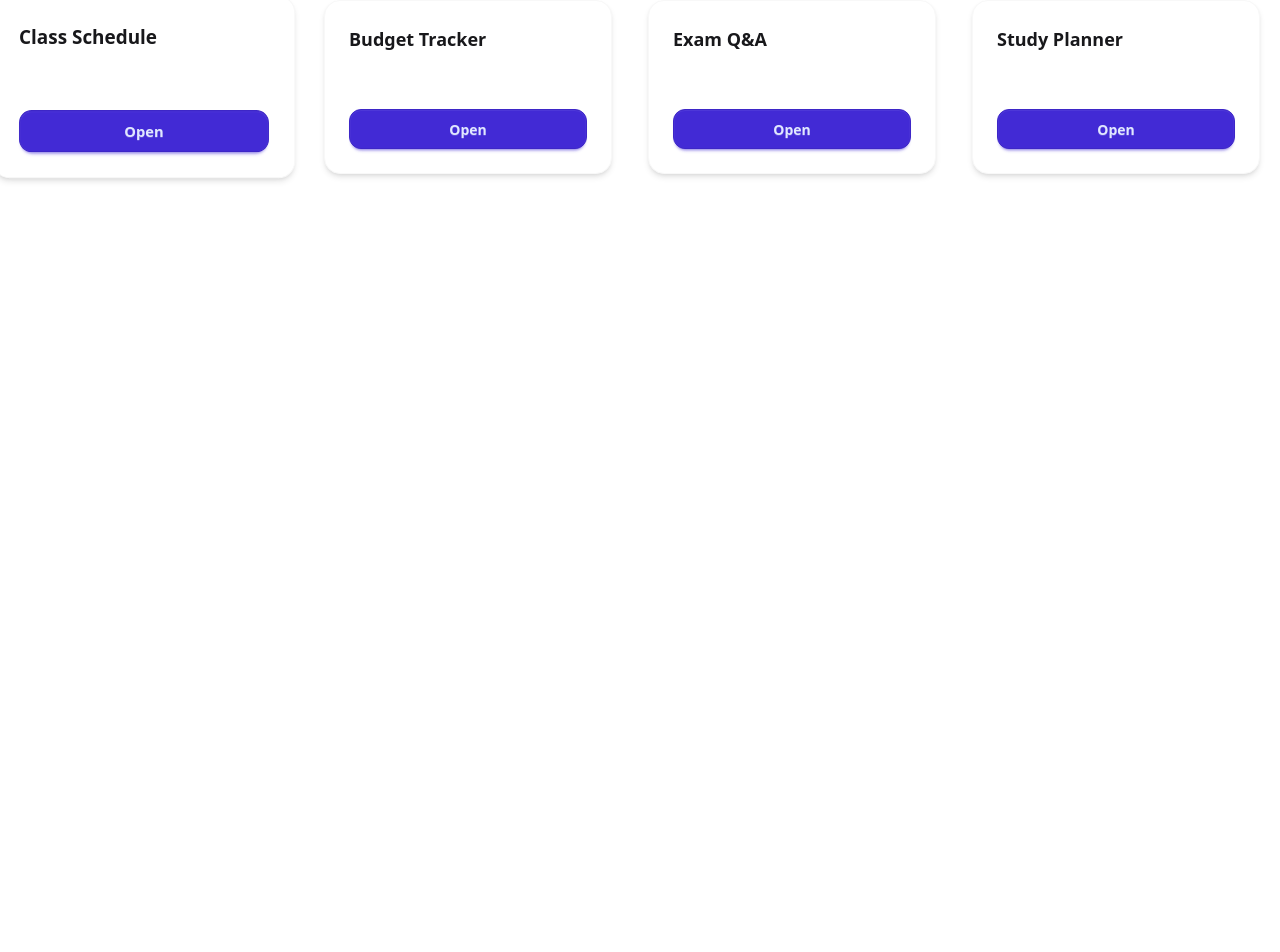
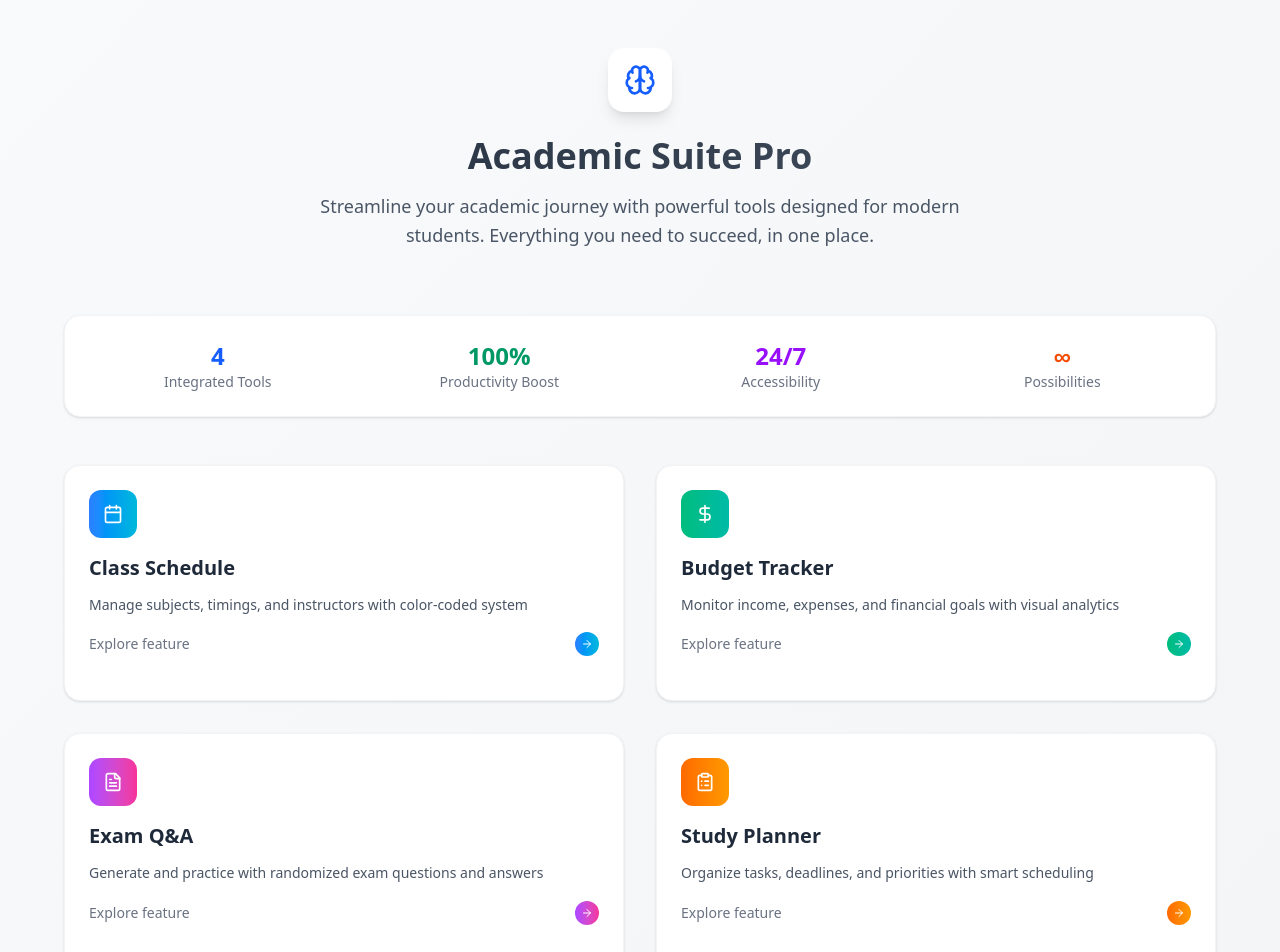
Before and after one commit to khokan/student-life-toolkit, a React (Vite) app in the folder client/: page / in a window 1280 px wide. Shown: the top 952 px of the page. Before the commit the page ends 800 px from the top, so only its background shows below. Built offline with nearby package versions, Linux system fonts and the light colour scheme; no server answers.

Commit message:
updated home and feature ux

```diff
--- a/client/src/components/FeatureCard.jsx
+++ b/client/src/components/FeatureCard.jsx
@@ -1,30 +1,49 @@
-
 import { motion } from "framer-motion";
 import { Link } from "react-router";
+import { ArrowRight } from "lucide-react";
 
-
-
-export default function FeatureCard({ title, description, icon, to }) {
+export default function FeatureCard({ title, description, icon, to, gradient, index }) {
   return (
     <motion.div
-      whileHover={{ scale: 1.05 }}
-      whileTap={{ scale: 0.97 }}
-      className="w-full sm:w-72"
+      initial={{ opacity: 0, y: 20 }}
+      animate={{ opacity: 1, y: 0 }}
+      transition={{ duration: 0.5, delay: index * 0.1 }}
+      whileHover={{ y: -5 }}
+      className="w-full group"
     >
-      <div className="card rounded-2xl shadow-md border border-base-200 hover:shadow-lg transition-all bg-base-100">
-        <div className="card-body p-6">
-          <div className="flex items-center gap-3 mb-4">
-            {icon && <div className="text-primary text-2xl">{icon}</div>}
-            <h3 className="card-title text-lg font-semibold">{title}</h3>
+      <Link to={to}>
+        <div className="bg-white rounded-2xl shadow-sm hover:shadow-md transition-all duration-300 border border-gray-100 p-6 h-full group-hover:border-gray-200">
+          {/* Icon with gradient background */}
+          <div className={`w-12 h-12 rounded-xl bg-gradient-to-r ${gradient} flex items-center justify-center mb-4 group-hover:scale-110 transition-transform duration-300`}>
+            <div className="text-white">
+              {icon}
+            </div>
           </div>
-          <p className="text-sm text-gray-600 mb-6">{description}</p>
-          <Link to={to}>
-            <button className="btn btn-primary w-full rounded-xl">
-              Open
-            </button>
-          </Link>
+
+          {/* Title */}
+          <h3 className="text-xl font-semibold text-gray-800 mb-3 group-hover:text-gray-900 transition-colors">
+            {title}
+          </h3>
+
+          {/* Description */}
+          <p className="text-gray-600 text-sm leading-relaxed mb-4">
+            {description}
+          </p>
+
+          {/* Action Link */}
+          <div className="flex items-center justify-between mt-4">
+            <span className="text-sm font-medium text-gray-500 group-hover:text-gray-700 transition-colors">
+              Explore feature
+            </span>
+            <div className={`w-6 h-6 rounded-full bg-gradient-to-r ${gradient} flex items-center justify-center group-hover:scale-110 transition-transform`}>
+              <ArrowRight className="w-3 h-3 text-white" />
+            </div>
+          </div>
+
+          {/* Gradient accent line */}
+          <div className={`h-1 bg-gradient-to-r ${gradient} rounded-full mt-4 w-0 group-hover:w-full transition-all duration-300`} />
         </div>
-      </div>
+      </Link>
     </motion.div>
   );
 }
--- a/client/src/components/Home.jsx
+++ b/client/src/components/Home.jsx
@@ -1,17 +1,111 @@
-import React from 'react'
-import FeatureCard from '../components/FeatureCard'
+import React from 'react';
+import FeatureCard from '../components/FeatureCard';
+import {
+  Calendar,
+  DollarSign,
+  FileText,
+  ClipboardList,
+  Brain,
+  Target,
+  BarChart3,
+  BookOpen
+} from 'lucide-react';
 
 const features = [
-  { title: 'Class Schedule', desc: 'CRUD subjects, time, instructor, color-coded', to: '/schedule' },
-  { title: 'Budget Tracker', desc: 'Track income & expenses with charts', to: '/budget' },
-  { title: 'Exam Q&A', desc: 'Generate random practice questions', to: '/exam' },
-  { title: 'Study Planner', desc: 'Tasks, deadlines, slots & priorities', to: '/planner' }
-]
+  {
+    title: 'Class Schedule',
+    description: 'Manage subjects, timings, and instructors with color-coded system',
+    to: '/schedule',
+    icon: <Calendar className="w-5 h-5" />,
+    gradient: 'from-blue-500 to-cyan-500'
+  },
+  {
+    title: 'Budget Tracker',
+    description: 'Monitor income, expenses, and financial goals with visual analytics',
+    to: '/budget',
+    icon: <DollarSign className="w-5 h-5" />,
+    gradient: 'from-emerald-500 to-teal-500'
+  },
+  {
+    title: 'Exam Q&A',
+    description: 'Generate and practice with randomized exam questions and answers',
+    to: '/exam',
+    icon: <FileText className="w-5 h-5" />,
+    gradient: 'from-purple-500 to-pink-500'
+  },
+  {
+    title: 'Study Planner',
+    description: 'Organize tasks, deadlines, and priorities with smart scheduling',
+    to: '/planner',
+    icon: <ClipboardList className="w-5 h-5" />,
+    gradient: 'from-orange-500 to-amber-500'
+  }
+];
 
-export default function Home(){
+export default function Home() {
   return (
-    <div className="grid grid-cols-1 md:grid-cols-2 lg:grid-cols-4 gap-4">
-      {features.map(f=> <FeatureCard key={f.title} {...f} />)}
+    <div className="min-h-screen bg-gradient-to-br from-slate-50 to-gray-100 py-12 px-4">
+      <div className="max-w-6xl mx-auto">
+        {/* Header */}
+        <div className="text-center mb-16">
+          <div className="inline-flex items-center justify-center w-16 h-16 bg-white rounded-2xl shadow-lg mb-6">
+            <Brain className="w-8 h-8 text-blue-600" />
+          </div>
+          <h1 className="text-4xl font-bold text-gray-800 mb-4 bg-gradient-to-r from-gray-800 to-gray-600 bg-clip-text text-transparent">
+            Academic Suite Pro
+          </h1>
+          <p className="text-lg text-gray-600 max-w-2xl mx-auto leading-relaxed">
+            Streamline your academic journey with powerful tools designed for modern students.
+            Everything you need to succeed, in one place.
+          </p>
+        </div>
+
+        {/* Stats Banner */}
+        <div className="bg-white rounded-2xl shadow-sm p-6 mb-12 border border-gray-100">
+          <div className="grid grid-cols-2 md:grid-cols-4 gap-6 text-center">
+            <div>
+              <div className="text-2xl font-bold text-blue-600">4</div>
+              <div className="text-sm text-gray-500">Integrated Tools</div>
+            </div>
+            <div>
+              <div className="text-2xl font-bold text-emerald-600">100%</div>
+              <div className="text-sm text-gray-500">Productivity Boost</div>
+            </div>
+            <div>
+              <div className="text-2xl font-bold text-purple-600">24/7</div>
+              <div className="text-sm text-gray-500">Accessibility</div>
+            </div>
+            <div>
+              <div className="text-2xl font-bold text-orange-600">∞</div>
+              <div className="text-sm text-gray-500">Possibilities</div>
+            </div>
+          </div>
+        </div>
+
+        {/* Features Grid */}
+        <div className="grid grid-cols-1 md:grid-cols-2 gap-8">
+          {features.map((feature, index) => (
+            <FeatureCard key={feature.title} {...feature} index={index} />
+          ))}
+        </div>
+
+        {/* CTA Section */}
+        <div className="text-center mt-16">
+          <div className="bg-white rounded-2xl shadow-sm p-8 border border-gray-100">
+            <Target className="w-12 h-12 text-blue-600 mx-auto mb-4" />
+            <h2 className="text-2xl font-semibold text-gray-800 mb-4">
+              Ready to Transform Your Study Experience?
+            </h2>
+            <p className="text-gray-600 mb-6 max-w-md mx-auto">
+              Join thousands of students who are already achieving academic excellence with our suite of tools.
+            </p>
+            <button className="btn btn-primary rounded-full px-8 gap-2">
+              <BookOpen className="w-4 h-4" />
+              Get Started Today
+            </button>
+          </div>
+        </div>
+      </div>
     </div>
-  )
+  );
 }
```
